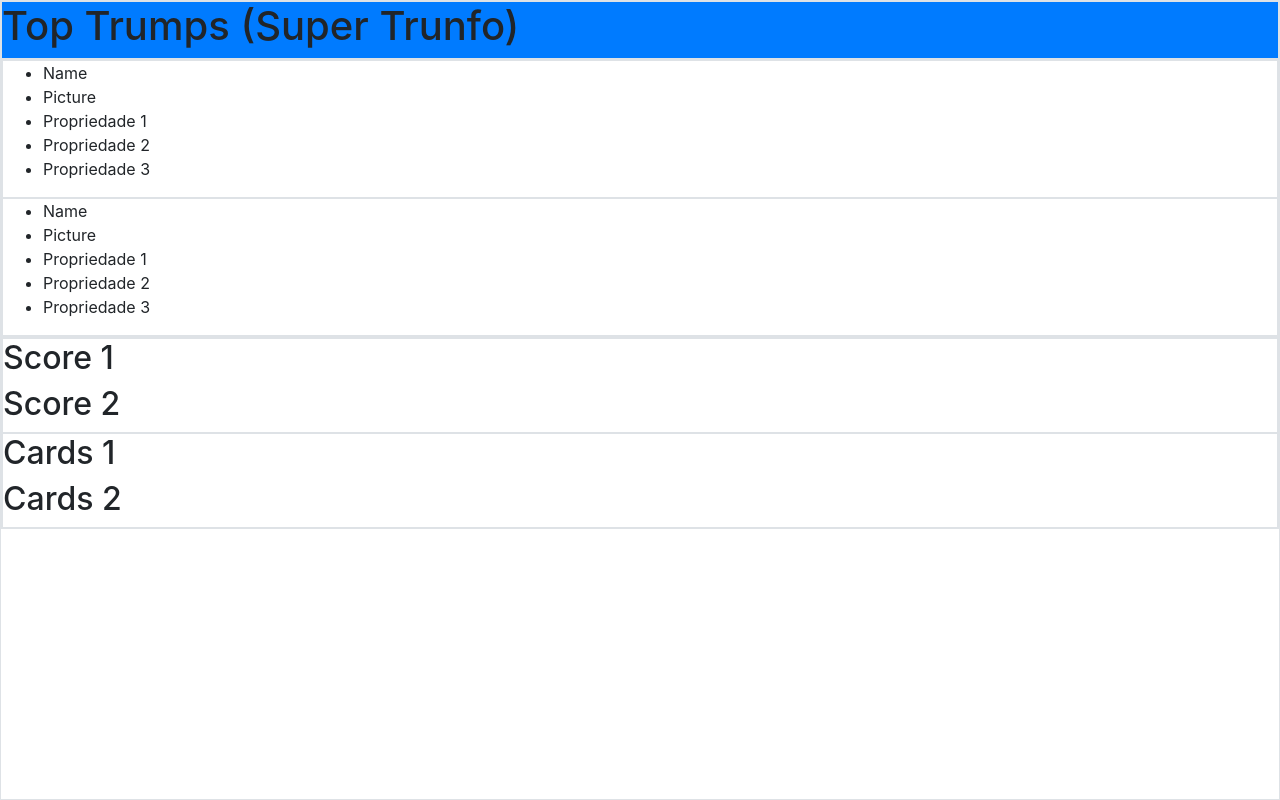
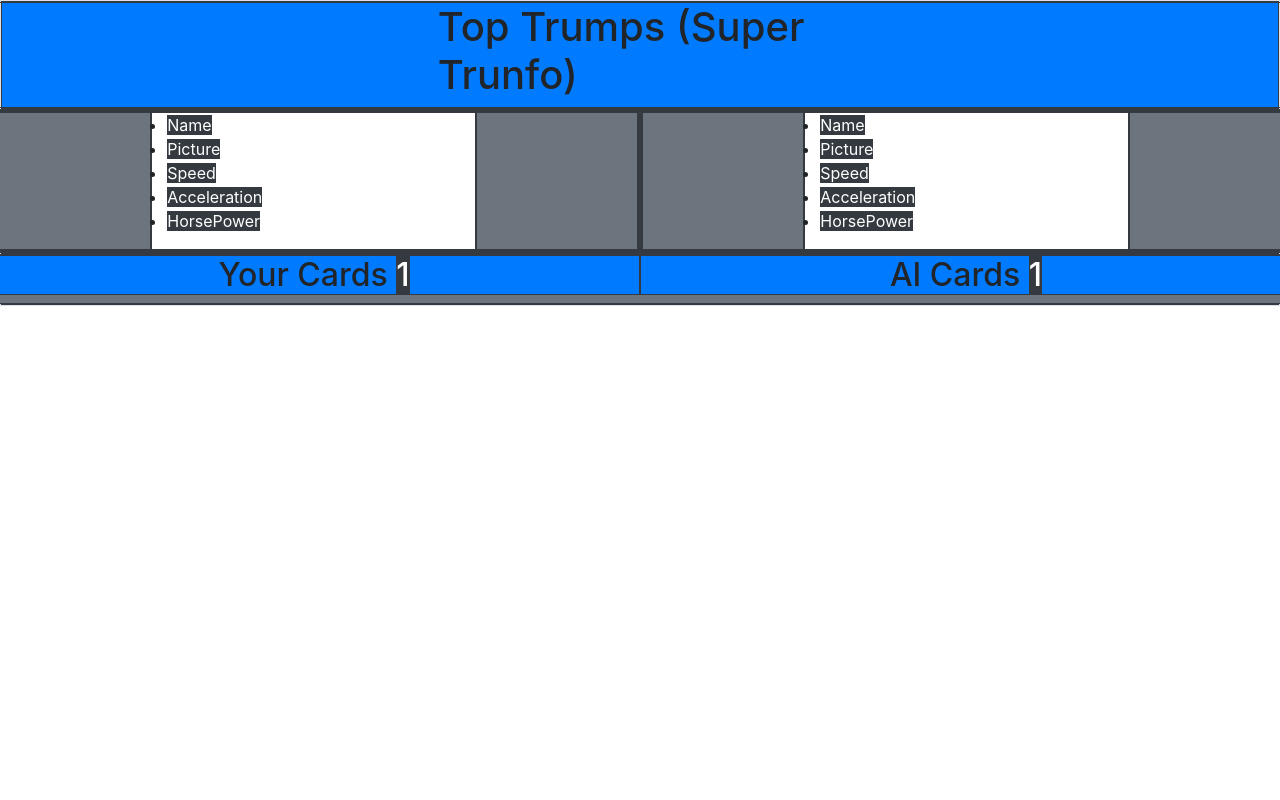
Before and after one commit to daxoliveira/game-of-thrones-top-trumps, a plain HTML site: page index.html in a window 1280 px wide. Drawn offline with nearby package versions, Linux system fonts and the light colour scheme; files whose address does not match are found by name.

Commit message:
Second commit

```diff
--- a/css/main.css
+++ b/css/main.css
@@ -0,0 +1,30 @@
+
+* {
+margin: 0;
+padding: 0;
+};
+
+/* #main {
+    margin: 0%;
+    padding: 0%;
+    height: 500px;
+}; */
+/* #left-side */
+/* #card1 */
+
+/* #right-side */
+/* #card2 {
+    margin: 100px 0 100px 0;
+    padding: 5px;
+}; */
+
+
+
+/* #footer */
+/* #top-footer */
+/* #score1 */
+/* #cards1 */
+
+/* #bottom-footer */
+/* #score2 */
+/* #cards2 */
--- a/index.html
+++ b/index.html
@@ -12,41 +12,65 @@
 <body>
 <!-- Change code only below this line-------------------------------------------------------------------------------------------------------------------------->
 
-<div class="border min-vw-100 min-vh-100">
-
-    <header id="navbar" class="border bg-primary">
-        <h1>Top Trumps (Super Trunfo)</h1>
+<div class="border">
+    <!-- Header -->
+    <header id="navbar" class="border border-dark bg-primary">
+        <div class="row border border-dark">
+            <div class="col-sm-4">
+            </div>
+            <div class="col-sm-4">
+                <h1>Top Trumps (Super Trunfo)</h1>
+            </div>
+            <div class="col-sm-4">
+            </div>
+        </div>
     </header>
 
-    <div id="main" class="border">
-        <div id="carta1" class="border">
-            <ul>
-                <li>Name</li>
-                <li>Picture</li>
-                <li>Propriedade 1</li>
-                <li>Propriedade 2</li>
-                <li>Propriedade 3</li>
-            </ul>
+    <!-- Main -->
+    <div id="main" class="border border-dark row bg-secondary">
+
+        <div id="left-side" class="border border-dark col-sm-6 bg-secondary">
+            <div class="border border-dark row">
+                <div class="border border-dark col-sm-3 bg-secondary"></div>
+                    <div id="card1" class="border border-dark col-sm-6 bg-white">
+                        <ul>
+                            <li><a href="#" class="text-white bg-dark" id="card1Name">Name</a></li>
+                            <li><a href="#" class="text-white bg-dark" id="card1Picture">Picture</a></li>
+                            <li><a href="#" class="text-white bg-dark" id="card1Speed">Speed</a></li>
+                            <li><a href="#" class="text-white bg-dark" id="card1Acceleration">Acceleration</a></li>
+                            <li><a href="#" class="text-white bg-dark" id="card1HorsePower">HorsePower</a></li>
+                        </ul>
+                    </div>
+                <div class="border border-dark col-sm-3 bg-secondary"></div>
+            </div>
         </div>
-        <div id="carta2" class="border">
-            <ul>
-                <li>Name</li>
-                <li>Picture</li>
-                <li>Propriedade 1</li>
-                <li>Propriedade 2</li>
-                <li>Propriedade 3</li>
-            </ul>
+
+        <div id="right-side" class="border border-dark col-sm-6 bg-secondary">
+            <div class="border border-dark row">
+                <div class="border border-dark col-sm-3 bg-secondary"></div>
+                    <div id="card2" class="border border-dark col-sm-6 bg-white">
+                        <ul>
+                            <li><a href="#" class="text-white bg-dark" id="card2Name">Name</a></li>
+                            <li><a href="#" class="text-white bg-dark" id="card2Picture">Picture</a></li>
+                            <li><a href="#" class="text-white bg-dark" id="card2Speed">Speed</a></li>
+                            <li><a href="#" class="text-white bg-dark" id="card2Acceleration">Acceleration</a></li>
+                            <li><a href="#" class="text-white bg-dark" id="card2HorsePower">HorsePower</a></li>
+                        </ul>
+                    </div>
+                <div class="border border-dark col-sm-3 bg-secondary"></div>
+            </div>
         </div>
     </div>
 
-    <footer id="footer" class="border">
-        <div id="top-footer" class="border">
-            <h2>Score 1</h2>
-            <h2>Score 2</h2>
-        </div>
-        <div id="bottom-footer" class="border">
-            <h2>Cards 1</h2>
-            <h2>Cards 2</h2>
+    <!-- Footer -->
+    <footer id="footer" class="border border-dark bg-secondary">
+        <!-- <div id="top-footer" class="border border-dark row bg-secondary">
+            <h2 id="score1" class="border border-dark col-sm-6 text-center bg-primary">Your Score <a href="#" class="text-white bg-dark">1</a></h2>
+            <h2 id="score2" class="border border-dark col-sm-6 text-center bg-primary">AI Score <a href="#" class="text-white bg-dark">1</a></h2>
+        </div> -->
+        <div id="bottom-footer" class="border border-dark row bg-secondary">
+            <h2 id="cards1" class="border border-dark col-sm-6 text-center bg-primary">Your Cards <a href="#" class="text-white bg-dark" id="yourCards">1</a></h2>
+            <h2 id="cards2" class="border border-dark col-sm-6 text-center bg-primary">AI Cards <a href="#" class="text-white bg-dark" id="aiCards">1</a></h2>
         </div>
     </footer>
 </div>
@@ -62,5 +86,6 @@
         integrity="sha384-JjSmVgyd0p3pXB1rRibZUAYoIIy6OrQ6VrjIEaFf/nJGzIxFDsf4x0xIM+B07jRM"
         crossorigin="anonymous"></script>
 <script src="javascripts/main.js"></script>
+<script src="javascripts/game.js"></script>
 </body>
 </html>
--- a/javascript/main.js
+++ b/javascript/main.js
@@ -0,0 +1,8 @@
+class Cards {
+    constructor (n,s, a, hp) {
+        this.name = n;
+        this.maxSpeed = s;
+        this.accelaration = a;
+        this.horsePower = hp;
+    }
+};
```
